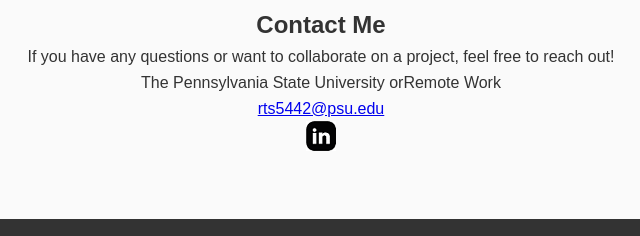
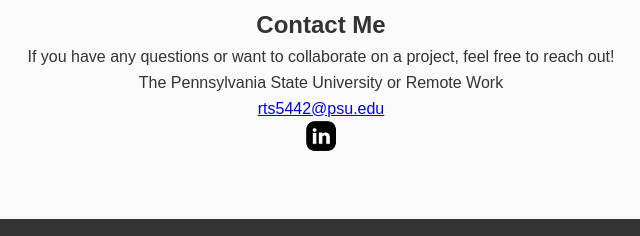
Before and after one commit to ryanstef448/portfolio, a plain HTML site: page index.html in a window 1280 px wide. Shown: the part 1987-2223 px from the top of the page, 319-959 px from the left. Drawn offline with Linux system fonts and the light colour scheme.

Commit message:
Update index.html

```diff
--- a/index.html
+++ b/index.html
@@ -100,7 +100,7 @@
         </div>
         <div class="info-item">
              <i class="fas fa-map-marker-alt"></i>
-             <p>The Pennsylvania State University orRemote Work</p>
+             <p>The Pennsylvania State University or Remote Work</p>
         </div>
         <div class="info-item">
              <i class="fas fa-envelope"></i>
```
